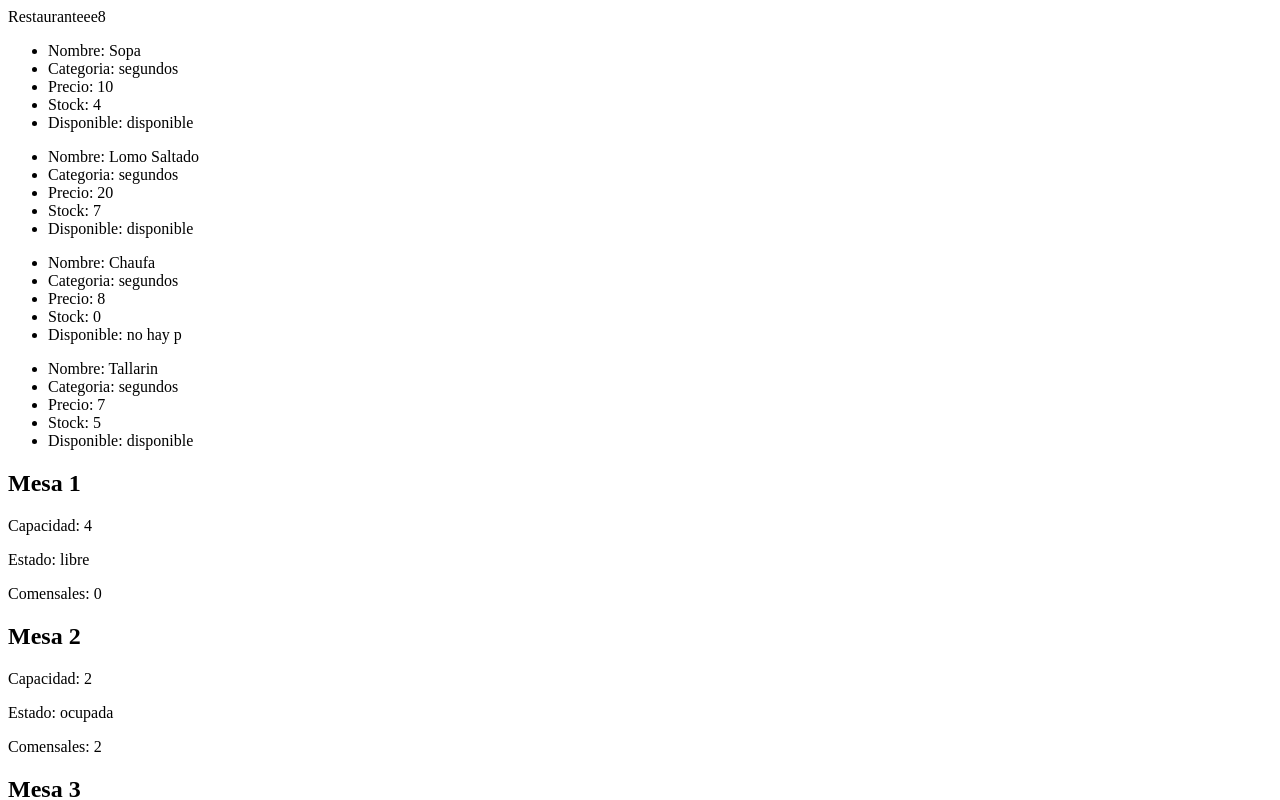
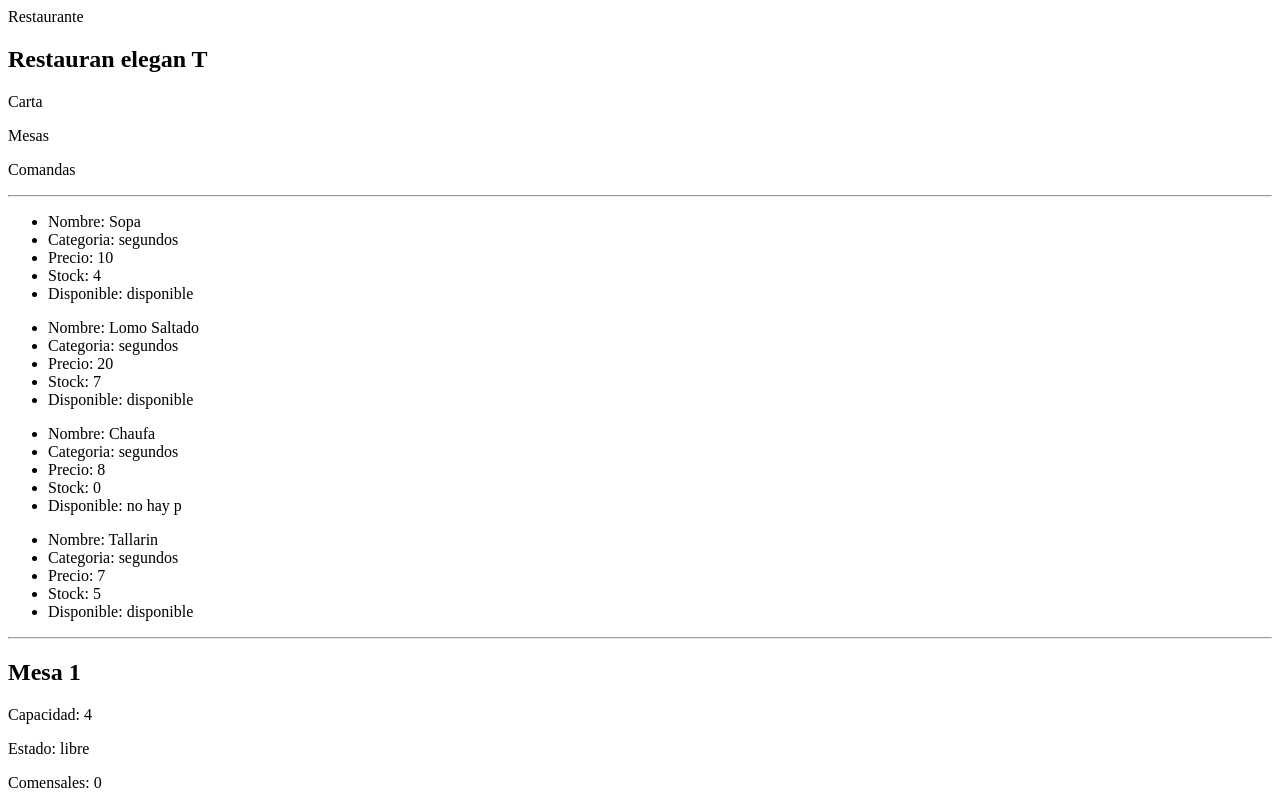
Before and after one commit to Alex-Cardenas76/vite-stackblizt, a React (Vite) app: page / in a window 1280 px wide. Shown: the top 800 px of the page. Built offline with nearby package versions, Linux system fonts and the light colour scheme.

Commit message:
Bloque C — NavBar construido con props, PropTypes y valor por defecto

```diff
--- a/src/App.jsx
+++ b/src/App.jsx
@@ -1,13 +1,17 @@
 import { Home } from './pages/Home.jsx'
 import { MesasPage } from './pages/MesasPage.jsx'
-
+import { NavBar } from './components/NavBar.jsx'
 
 function App() {
   return (
     <>
-      <div>Restauranteee8</div>
+      <div>Restaurante</div>
+      <NavBar />
+      <hr />
       <Home />
+      <hr />
       <MesasPage />
+
     </>
   )
 }
--- /dev/null
+++ b/src/components/NavBar.jsx
@@ -0,0 +1,16 @@
+import { PropTypes } from "prop-types"
+
+export function NavBar({ NombreRestaurante = "Restauran elegan T" }) {
+    return (
+        <nav>
+            <div><h2>{NombreRestaurante}</h2></div>
+            <p>Carta</p>
+            <p>Mesas</p>
+            <p>Comandas</p>
+        </nav>
+    )
+}
+
+NavBar.propTypes = {
+    NombreRestaurante: PropTypes.string
+}
```
Also changed, not shown: src/components/PlatoCard.jsx (+4 -4 lines), src/data/platos.mock.js (+5 -5 lines), src/pages/Home.jsx (+8 -8 lines).
